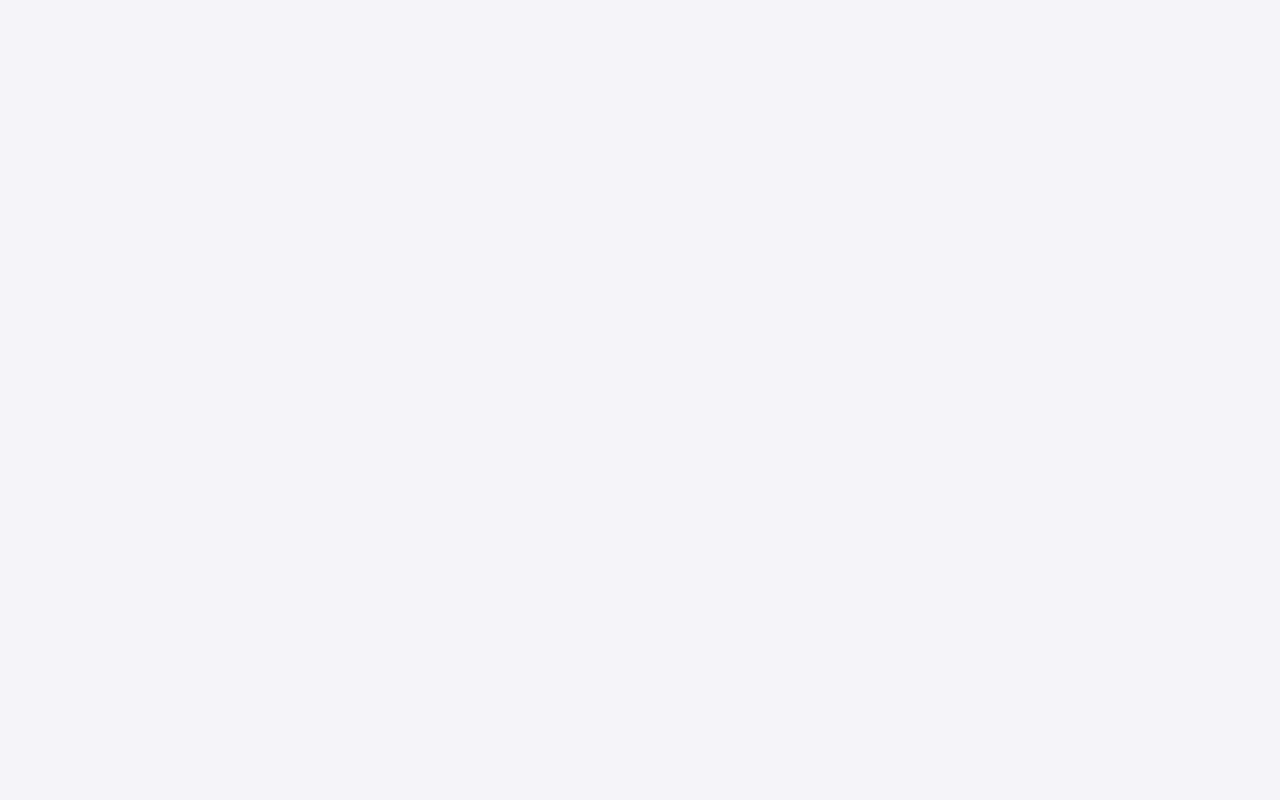
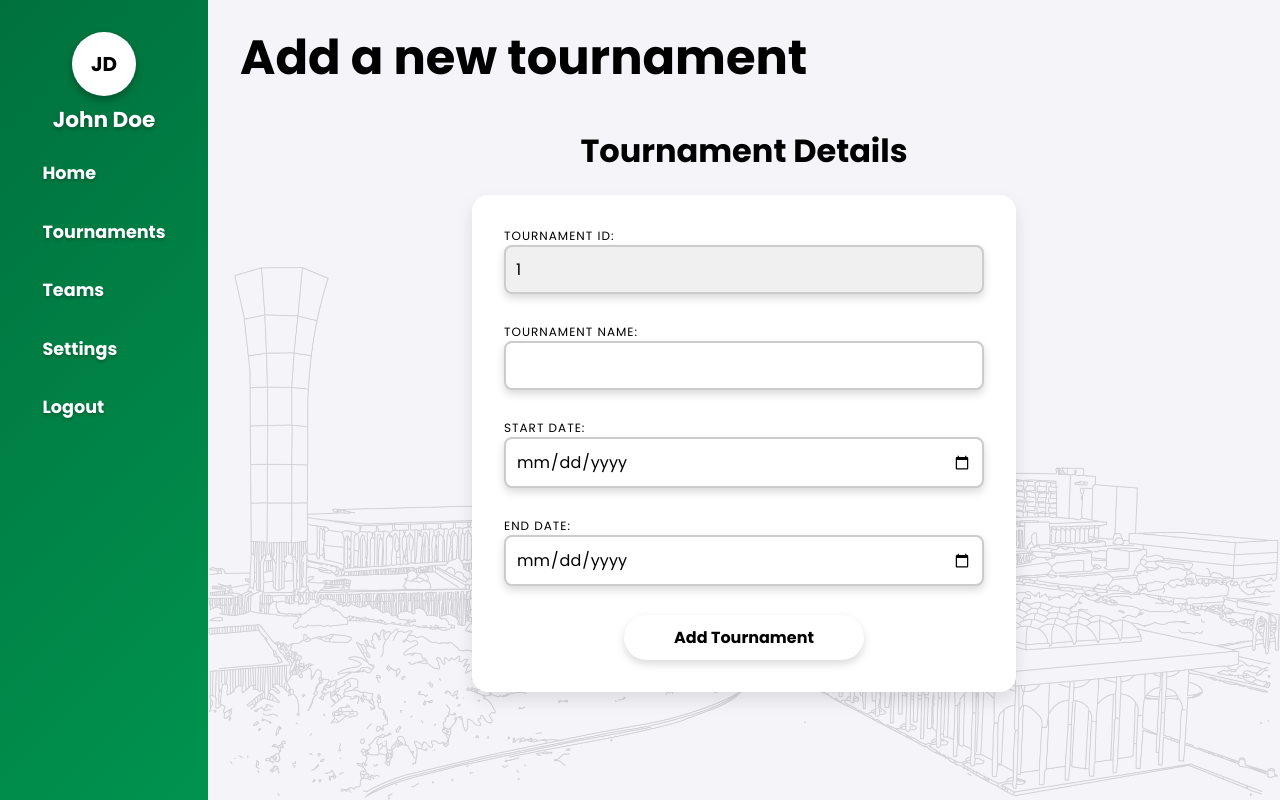
Before and after one commit to Husain-Althagafi/ICS321_Project, a React (Vite) app in the folder frontend/: page /admin/add-team in a window 1280 px wide. Before the commit this address had no page. Built offline with nearby package versions, Linux system fonts and the light colour scheme.

Commit message:
quick commit

```diff
--- a/frontend/src/App.jsx
+++ b/frontend/src/App.jsx
@@ -5,6 +5,7 @@ import GuestLogin from './pages/Guest/GuestLogin';
 import AdminSignUp from './pages/Admin/AdminSignUp';
 import GuestSignUp from './pages/Guest/GuestSignUp';
 import AddTournament from './pages/Admin/AddTournament';
+import AddTeam from './pages/Admin/AddTeam';
 
 
 function App() {
@@ -18,6 +19,7 @@ function App() {
         <Route path="/admin/signup" element={<AdminSignUp />} />
         <Route path="/guest/signup" element={<GuestSignUp />} />
         <Route path="/admin/add-tournament" element={<AddTournament />} />
+        <Route path="/admin/add-team" element={<AddTeam />} />
       </Routes>
     </Router>
   );
--- a/frontend/src/pages/Admin/AddTeam.jsx
+++ b/frontend/src/pages/Admin/AddTeam.jsx
@@ -4,7 +4,7 @@ import { useNavigate } from 'react-router-dom';
 import bgImage from '../../assets/images/Illustration 1@4x.png';
 import '../../stylesheets/AddTournament.css';
 
-const AddTournament = () => {
+const AddTeam = () => {
   const navigate = useNavigate();
   const username = 'john.doe'; // Replace with actual dynamic source later
   const [first, last] = username.split('.');
@@ -122,4 +122,4 @@ const AddTournament = () => {
   );
 };
 
-export default AddTournament;
+export default AddTeam;
```
